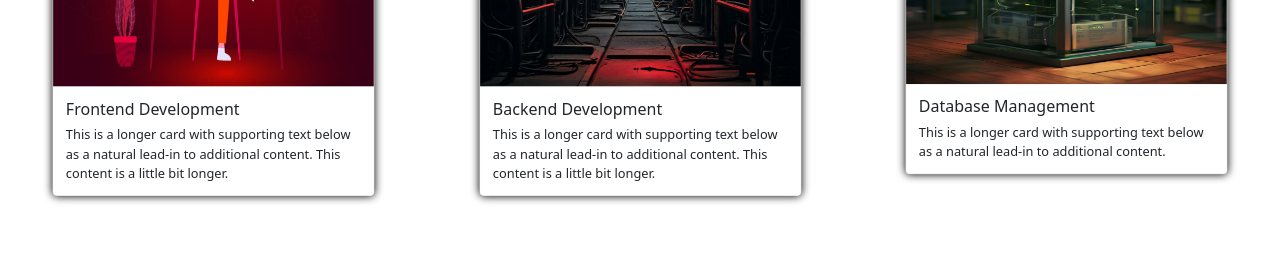
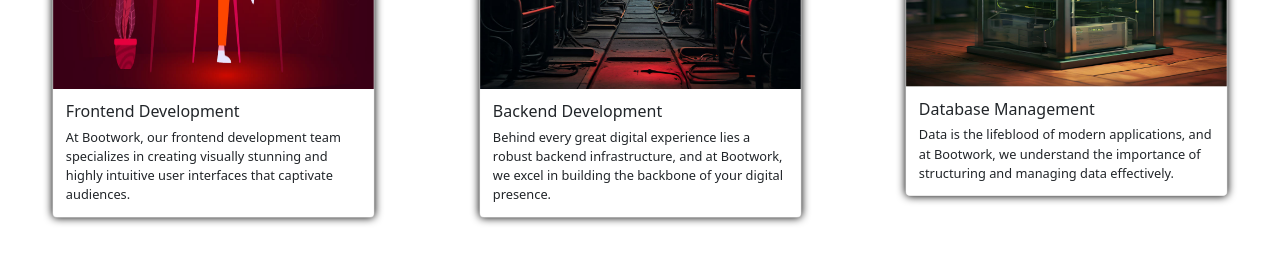
Before and after one commit to codesniper12/bootwork.github.io, a plain HTML site: page index.html in a window 1280 px wide. Shown: the part 1000-1266 px from the top of the page. Drawn offline with nearby package versions, Linux system fonts and the light colour scheme.

Commit message:
Update index.html

```diff
--- a/index.html
+++ b/index.html
@@ -410,8 +410,7 @@
                     <img src="frontend.jpg" class="card-img-top" alt="...">
                     <div class="card-body">
                         <h5 class="card-title">Frontend Development</h5>
-                        <p class="card-text">This is a longer card with supporting text below as a natural lead-in to
-                            additional content. This content is a little bit longer.</p>
+                        <p class="card-text">At Bootwork, our frontend development team specializes in creating visually stunning and highly intuitive user interfaces that captivate audiences.</p>
                     </div>
                 </div>
             </div>
@@ -420,8 +419,7 @@
                     <img src="backend-275575628.jpeg" class="card-img-top" alt="...">
                     <div class="card-body">
                         <h5 class="card-title">Backend Development</h5>
-                        <p class="card-text">This is a longer card with supporting text below as a natural lead-in to
-                            additional content. This content is a little bit longer.</p>
+                        <p class="card-text">Behind every great digital experience lies a robust backend infrastructure, and at Bootwork, we excel in building the backbone of your digital presence. </p>
                     </div>
                 </div>
             </div>
@@ -430,8 +428,7 @@
                     <img src="database-979439943.jpeg" class="card-img-top" alt="...">
                     <div class="card-body">
                         <h5 class="card-title">Database Management</h5>
-                        <p class="card-text">This is a longer card with supporting text below as a natural lead-in to
-                            additional content.</p>
+                        <p class="card-text">Data is the lifeblood of modern applications, and at Bootwork, we understand the importance of structuring and managing data effectively.</p>
                     </div>
                 </div>
             </div>
```
